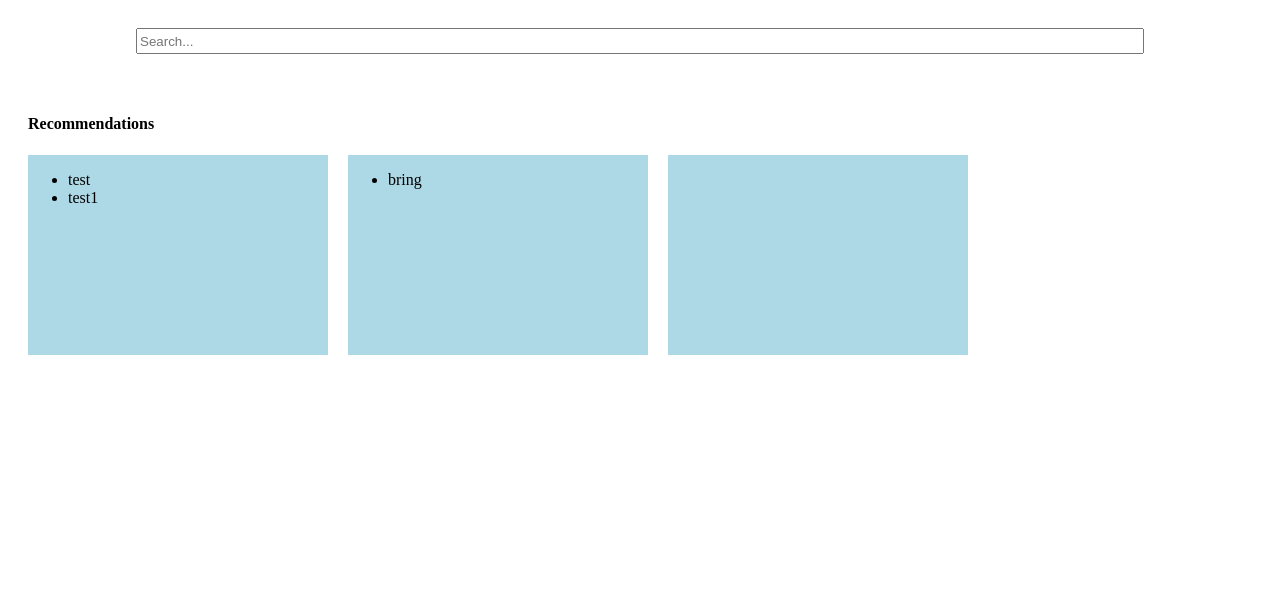
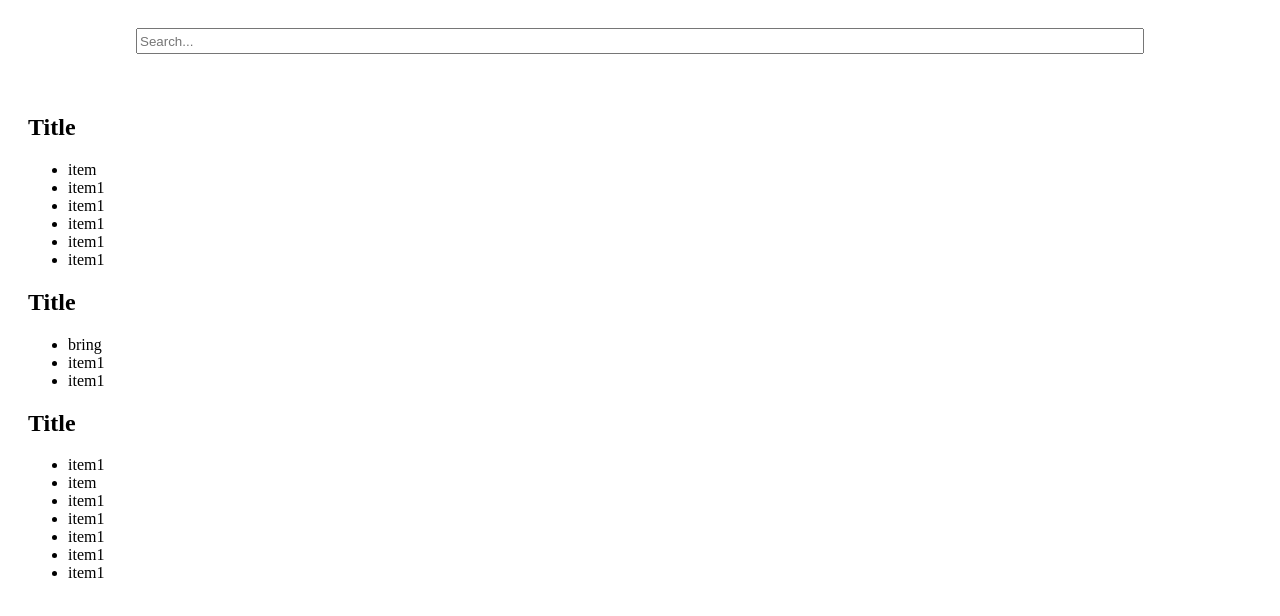
Before and after one commit to Klam5/KT-Project, a website: page front-end/project.html in a window 1280 px wide. Shown: the top 616 px of the page. Drawn offline with Linux system fonts and the light colour scheme.

Commit message:
Update project.html

```diff
--- a/front-end/project.html
+++ b/front-end/project.html
@@ -13,22 +13,37 @@
             <input type="text" placeholder="Search...">
         </header>
 
+
         <div class="container">
-            <h4>Recommendations</h4>
-            <div class="box1">
+            <div class="box">
+                <h2>Title</h2>
                 <ul>
-                    <li>test</li>
-                    <li>test1</li>
+                    <li>item</li>
+                    <li>item1</li>
+                    <li>item1</li>
+                    <li>item1</li>
+                    <li>item1</li>
+                    <li>item1</li>
                 </ul>
             </div>
-            <div class="box2">
+            <div class="box">
+                <h2>Title</h2>
                 <ul>
                     <li>bring</li>
+                    <li>item1</li>
+                    <li>item1</li>
                 </ul>
             </div>
-            <div class="box3">
+            <div class="box">
+                <h2>Title</h2>
                 <ul>
-
+                    <li>item1</li>
+                    <li>item</li>
+                    <li>item1</li>
+                    <li>item1</li>
+                    <li>item1</li>
+                    <li>item1</li>
+                    <li>item1</li>
                 </ul>
             </div>
         </div>
```
